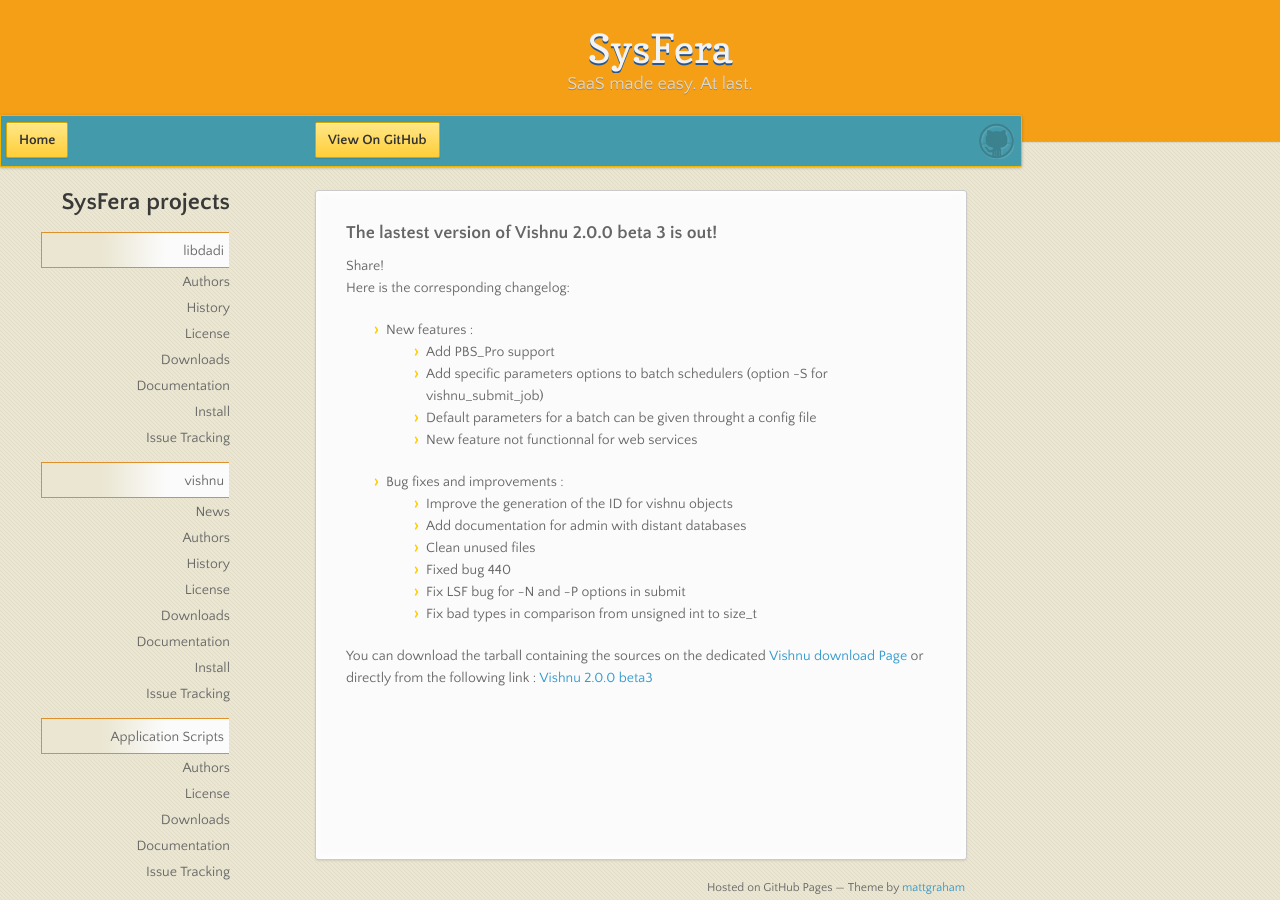
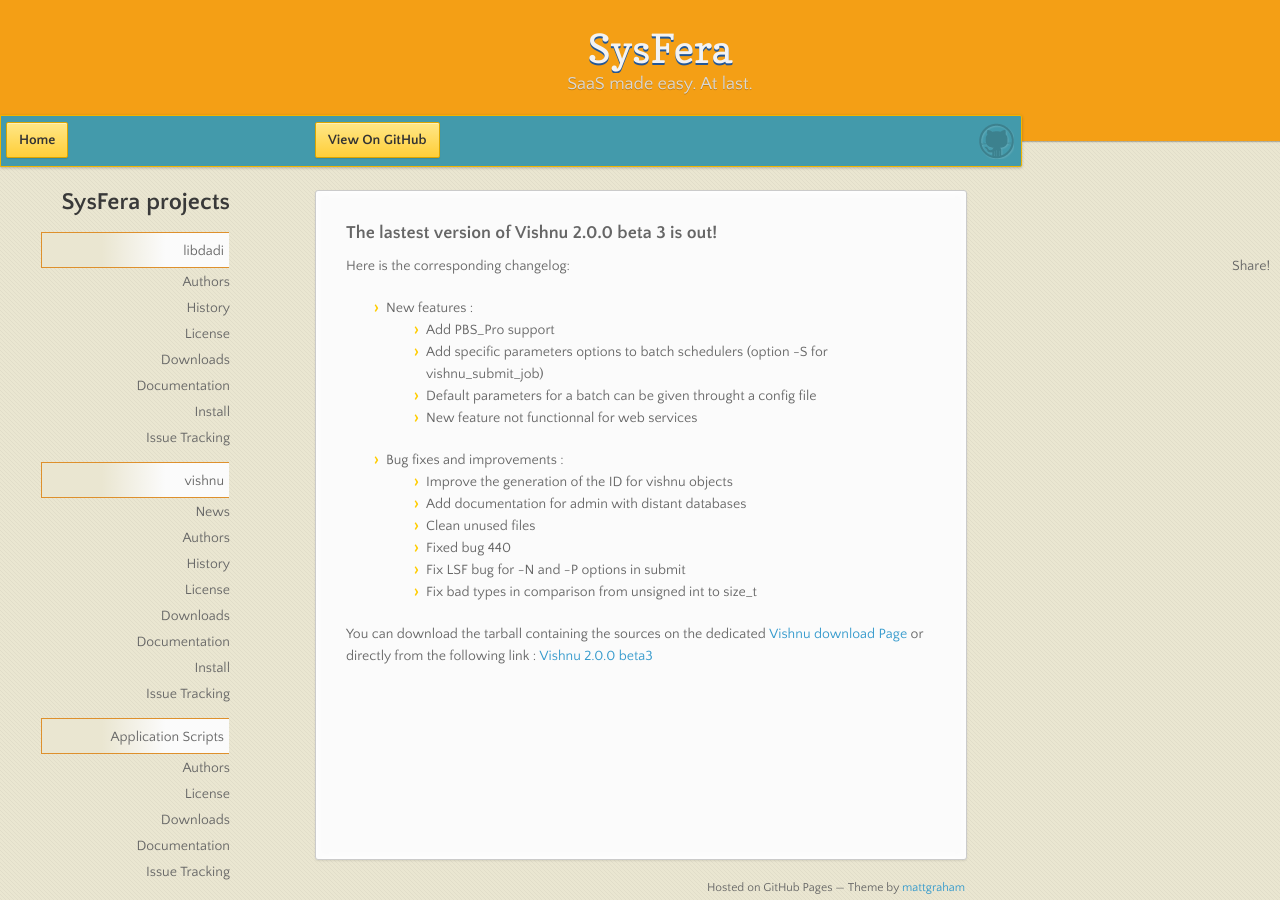
Before and after one commit to dloureiro/sysfera.github.com, a Jekyll site: the page built from _posts/2012-11-09-Vishnu_v2.0.0beta3_is_out.html, in a window 1280 px wide and 900 px high. Built offline with Jekyll 4.4.1, drawn with Linux system fonts in a browser that asks for light colours; nearby versions of some CDN libraries; Markdown is read by kramdown in place of the engine named in the settings; comment, search, counter and statistics services are not loaded.

Commit message:
un peu de modifications encore

```diff
--- a/stylesheets/styles.css
+++ b/stylesheets/styles.css
@@ -1030,6 +1030,11 @@
 	color:white;
 }
 
+.post-sharing{
+	position:fixed;
+	right:10px;
+}
+
 .post-sharing ul{
 	display: none;
 }
@@ -1040,13 +1045,4 @@
 	list-style-type: none;
 	text-align:right;
 	border:solid 1px #DEDEDE;
-
 }
-
-.tw{
-	margin-top:2px;
-}
-
-.gplus{
-	margin-top:2px;
-}
```
